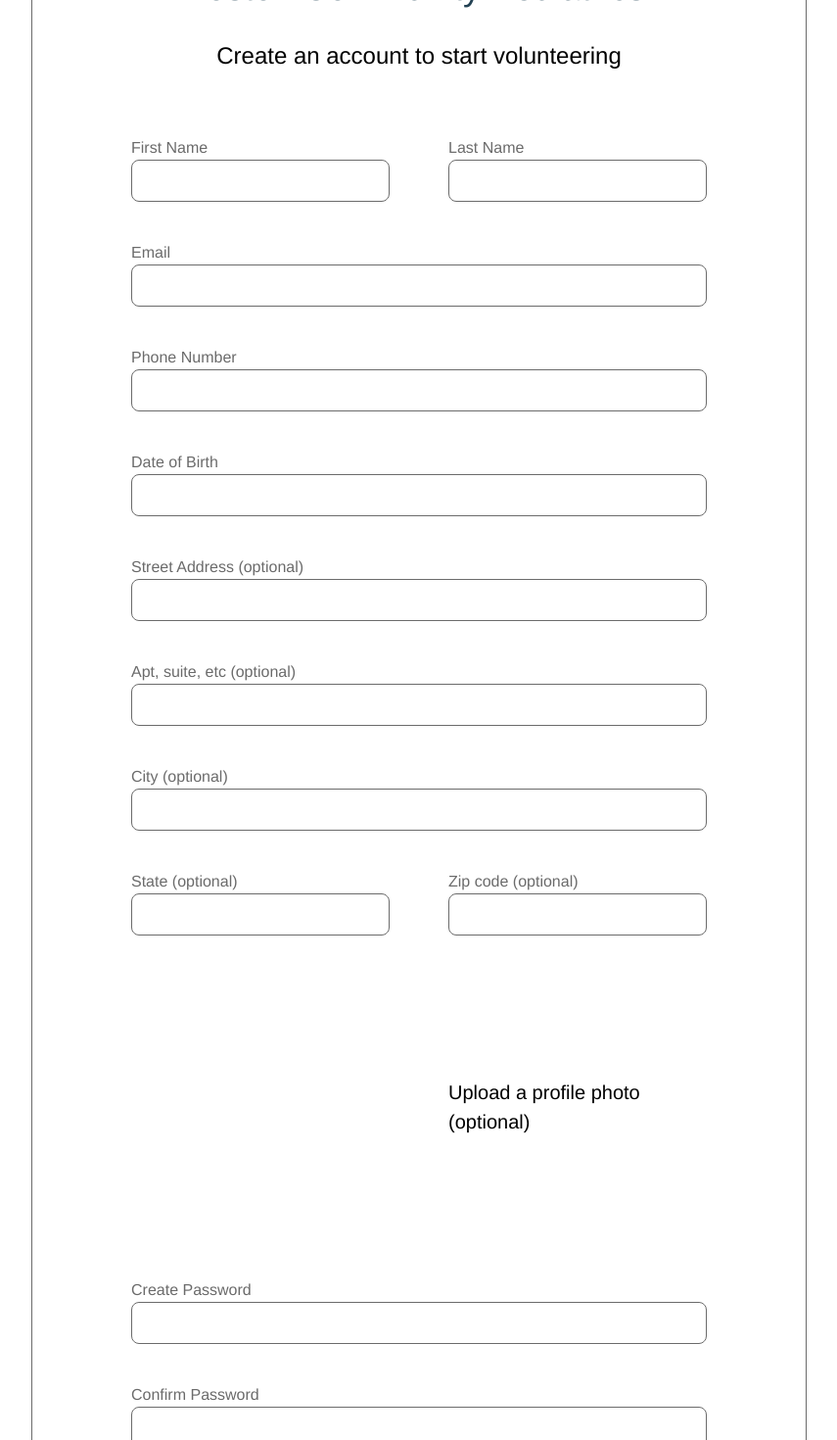
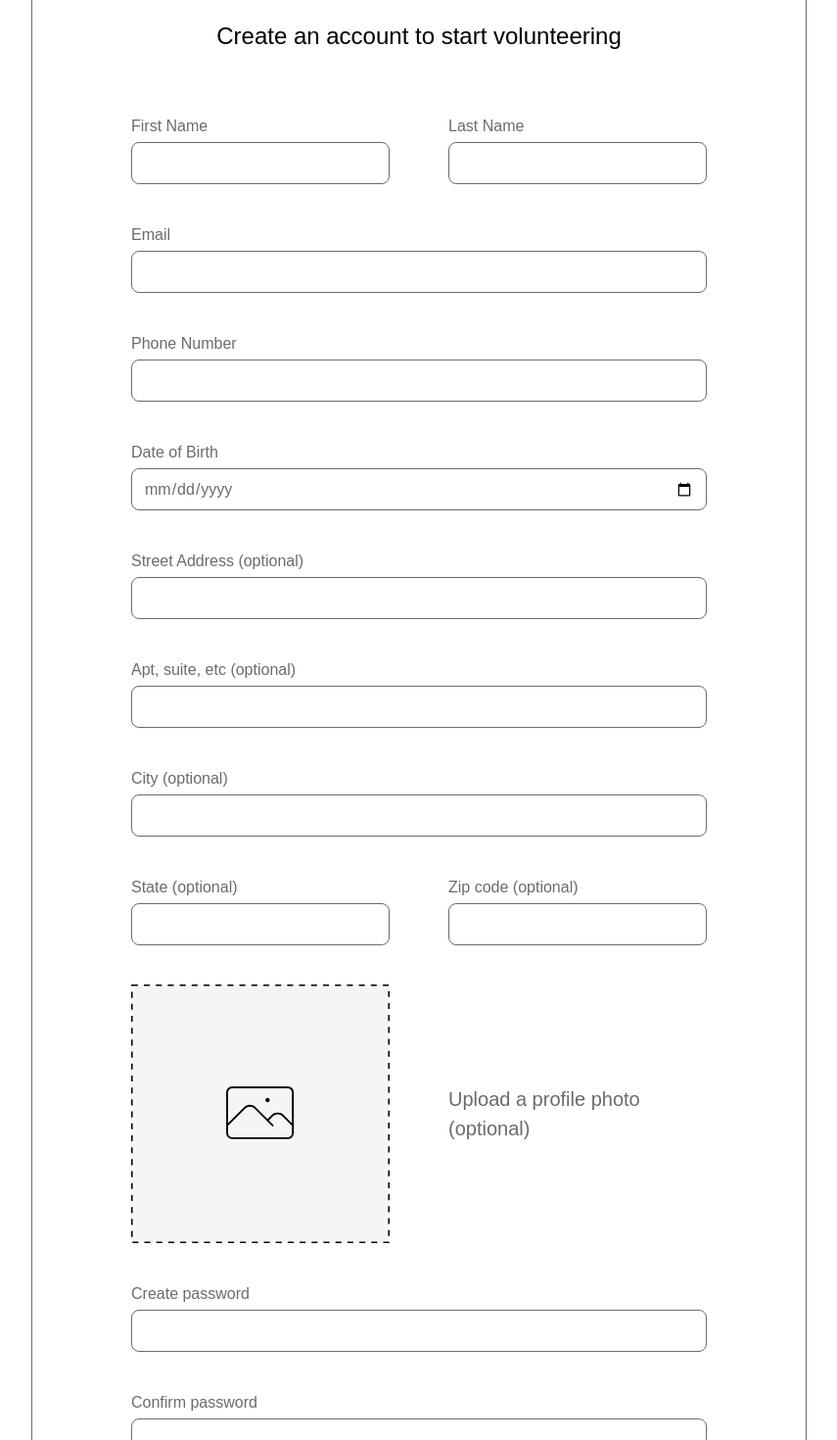
Before and after one commit to JumboCode/boston-community-pediatrics, a Next.js app: page /signup in a window 1280 px wide. Shown: the part 440-1910 px from the top of the page at 98% size, without its empty margins (212-1067 px from the left). Built offline with nearby package versions, Linux system fonts and the light colour scheme.

Commit message:
tailwind

```diff
--- a/src/components/auth/SignupForm.tsx
+++ b/src/components/auth/SignupForm.tsx
@@ -1,5 +1,6 @@
 import Image from "next/image";
 import BackArrow from "@/assets/icons/arrow-left.svg";
+import ProfilePlaceholder from "@/assets/icons/pfp-placeholder.svg"
 import Link from "next/link";
 
 /**
@@ -8,526 +9,222 @@ import Link from "next/link";
  * Also, the name of the component should capitalized, and the file should be the same.
  * */
 const SignupForm = () => {
-
   return (
-    <div
-      style={{
-        alignItems: "center",
-        display: "flex",
-        flexDirection: "column",
-        border: "1px solid #6B6B6B",
-        borderRadius: "8px",
-        marginTop: "220px",
-        marginBottom: "220px",
-        width: 792,
-        position: "relative",
-      }}
-    >
-      <div
-        style={{
-          width: "100%",
-          display: "flex",
-          justifyContent: "flex-start",
-          marginTop: "28px",
-          paddingLeft: "30px",
-          cursor: "pointer",
-        }}
-      >
+    <div className="flex flex-col items-center border border-[#6B6B6B] rounded-lg mt-[220px] mb-[220px] w-[792px] relative">
+      {/* Back arrow */}
+      <div className="w-full flex justify-start mt-7 pl-[30px] cursor-pointer">
         <Link href="/">
-          <Image
-            src={BackArrow}
-            alt="Back arrow"
-            style={{
-              width: "30.86px",
-              height: "24px",
-            }}
-          />
+          <Image src={BackArrow} alt="Back arrow" className="w-[30.86px] h-6" />
         </Link>
       </div>
-      <h1
-        style={{
-          fontFamily: "Avenir, Helvetica, Arial, sans-serif",
-          color: "#234254",
-          fontSize: "36px",
-          fontWeight: 500,
-          marginTop: "74px",
-          marginBottom: "24px",
-          textAlign: "center",
-        }}
-      >
+
+      {/* Heading */}
+      <h1 className="text-[#234254] text-[36px] font-medium mt-[74px] mb-6 text-center leading-tight">
         Welcome to <br /> Boston Community Pediatrics!
       </h1>
-      <p
-        style={{
-          fontFamily: "Avenir, Helvetica, Arial, sans-serif",
-          color: "#000000",
-          fontSize: "24px",
-          fontWeight: 400,
-          fontStyle: "Roman",
-          textAlign: "center",
-          marginBottom: "64px",
-        }}
-      >
+      <p className="text-black text-2xl font-normal text-center mb-16">
         Create an account to start volunteering
       </p>
-      <div
-        style={{
-          display: "flex",
-          flexDirection: "column",
-          gap: 40,
-          marginLeft: "102px",
-          marginRight: "102px",
-        }}
-      >
-        <div
-          style={{
-            display: "flex",
-            flexDirection: "row",
-            gap: 60,
-          }}
-        >
-          <div
-            style={{
-              display: "flex",
-              flexDirection: "column",
-              alignItems: "left",
-            }}
-          >
+
+      {/* Form fields */}
+      <div className="flex flex-col gap-10 mx-[102px]">
+        {/* First / Last */}
+        <div className="flex flex-row gap-[60px]">
+          <div className="flex flex-col items-start">
             <label
-              htmlFor="first name"
-              style={{
-                fontFamily: "Avenir, Helvetica, Arial, sans-serif",
-                fontSize: "16px",
-                fontWeight: 400,
-                fontStyle: "Roman",
-                color: "#6B6B6B",
-              }}
+              htmlFor="first-name"
+              className="text-base font-normal text-[#6B6B6B] mb-1"
             >
               First Name
             </label>
             <input
+              id="first-name"
               required
-              style={{
-                width: 264,
-                height: 43,
-                borderRadius: 8,
-                border: "1px solid #6B6B6B",
-                fontFamily: "Avenir, Helvetica, Arial, sans-serif",
-                color: "#6B6B6B",
-                fontSize: "16px",
-                fontWeight: 400,
-                padding: 12,
-              }}
-            ></input>
+              className="w-[264px] h-[43px] rounded-lg border border-[#6B6B6B] p-3 text-base text-[#6B6B6B] placeholder:text-[#6B6B6B] focus:outline-none focus:ring-2 focus:ring-[#234254]/30 focus:border-[#234254]"
+            />
           </div>
-          <div
-            style={{
-              display: "flex",
-              flexDirection: "column",
-              alignItems: "left",
-            }}
-          >
+
+          <div className="flex flex-col items-start">
             <label
-              htmlFor="last name"
-              style={{
-                fontFamily: "Avenir, Helvetica, Arial, sans-serif",
-                fontSize: "16px",
-                fontStyle: "Roman",
-                fontWeight: 400,
-                color: "#6B6B6B",
-              }}
+              htmlFor="last-name"
+              className="text-base font-normal text-[#6B6B6B] mb-1"
             >
               Last Name
             </label>
             <input
+              id="last-name"
               required
-              style={{
-                width: 264,
-                height: 43,
-                borderRadius: 8,
-                border: "1px solid #6B6B6B",
-                fontFamily: "Avenir, Helvetica, Arial, sans-serif",
-                color: "#6B6B6B",
-                fontSize: "16px",
-                fontWeight: 400,
-                padding: 12,
-              }}
-            ></input>
+              className="w-[264px] h-[43px] rounded-lg border border-[#6B6B6B] p-3 text-base text-[#6B6B6B] placeholder:text-[#6B6B6B] focus:outline-none focus:ring-2 focus:ring-[#234254]/30 focus:border-[#234254]"
+            />
           </div>
         </div>
-        <div
-          style={{
-            display: "flex",
-            flexDirection: "column",
-            alignItems: "left",
-          }}
-        >
+
+        {/* Email */}
+        <div className="flex flex-col items-start">
           <label
             htmlFor="email"
-            style={{
-              fontFamily: "Avenir, Helvetica, Arial, sans-serif",
-              fontSize: "16px",
-              fontStyle: "Roman",
-              fontWeight: 400,
-              color: "#6B6B6B",
-            }}
+            className="text-base font-normal text-[#6B6B6B] mb-1"
           >
             Email
           </label>
           <input
+            id="email"
+            type="email"
             required
-            style={{
-              width: 588,
-              height: 43,
-              borderRadius: 8,
-              border: "1px solid #6B6B6B",
-              fontFamily: "Avenir, Helvetica, Arial, sans-serif",
-              color: "#6B6B6B",
-              fontSize: "16px",
-              fontWeight: 400,
-              padding: 12,
-            }}
-          ></input>
+            className="w-[588px] h-[43px] rounded-lg border border-[#6B6B6B] p-3 text-base text-[#6B6B6B] placeholder:text-[#6B6B6B] focus:outline-none focus:ring-2 focus:ring-[#234254]/30 focus:border-[#234254]"
+          />
         </div>
-        <div
-          style={{
-            display: "flex",
-            flexDirection: "column",
-            alignItems: "left",
-          }}
-        >
+
+        {/* Phone */}
+        <div className="flex flex-col items-start">
           <label
-            htmlFor="phone number"
-            style={{
-              fontFamily: "Avenir, Helvetica, Arial, sans-serif",
-              fontSize: "16px",
-              fontStyle: "Roman",
-              fontWeight: 400,
-              color: "#6B6B6B",
-            }}
+            htmlFor="phone"
+            className="text-base font-normal text-[#6B6B6B] mb-1"
           >
             Phone Number
           </label>
           <input
+            id="phone"
+            type="tel"
             required
-            style={{
-              width: 588,
-              height: 43,
-              borderRadius: 8,
-              border: "1px solid #6B6B6B",
-              fontFamily: "Avenir, Helvetica, Arial, sans-serif",
-              color: "#6B6B6B",
-              fontSize: "16px",
-              fontWeight: 400,
-              padding: 12,
-            }}
-          ></input>
+            className="w-[588px] h-[43px] rounded-lg border border-[#6B6B6B] p-3 text-base text-[#6B6B6B] placeholder:text-[#6B6B6B] focus:outline-none focus:ring-2 focus:ring-[#234254]/30 focus:border-[#234254]"
+          />
         </div>
-        <div
-          style={{
-            display: "flex",
-            flexDirection: "column",
-            alignItems: "left",
-          }}
-        >
+
+        {/* DOB */}
+        <div className="flex flex-col items-start">
           <label
-            htmlFor="date of birth"
-            style={{
-              fontFamily: "Avenir, Helvetica, Arial, sans-serif",
-              fontSize: "16px",
-              fontStyle: "Roman",
-              fontWeight: 400,
-              color: "#6B6B6B",
-            }}
+            htmlFor="dob"
+            className="text-base font-normal text-[#6B6B6B] mb-1"
           >
             Date of Birth
           </label>
           <input
+            id="dob"
+            type="date"
             required
-            style={{
-              width: 588,
-              height: 43,
-              borderRadius: 8,
-              border: "1px solid #6B6B6B",
-              fontFamily: "Avenir, Helvetica, Arial, sans-serif",
-              color: "#6B6B6B",
-              fontSize: "16px",
-              fontWeight: 400,
-              padding: 12,
-            }}
-          ></input>
+            className="w-[588px] h-[43px] rounded-lg border border-[#6B6B6B] p-3 text-base text-[#6B6B6B] placeholder:text-[#6B6B6B] focus:outline-none focus:ring-2 focus:ring-[#234254]/30 focus:border-[#234254]"
+          />
         </div>
-        <div
-          style={{
-            display: "flex",
-            flexDirection: "column",
-            alignItems: "left",
-          }}
-        >
+
+        {/* Street Address */}
+        <div className="flex flex-col items-start">
           <label
-            htmlFor="street address"
-            style={{
-              fontFamily: "Avenir, Helvetica, Arial, sans-serif",
-              fontSize: "16px",
-              fontStyle: "Roman",
-              fontWeight: 400,
-              color: "#6B6B6B",
-            }}
+            htmlFor="street"
+            className="text-base font-normal text-[#6B6B6B] mb-1"
           >
             Street Address (optional)
           </label>
           <input
-            required
-            style={{
-              width: 588,
-              height: 43,
-              borderRadius: 8,
-              border: "1px solid #6B6B6B",
-              fontFamily: "Avenir, Helvetica, Arial, sans-serif",
-              color: "#6B6B6B",
-              fontSize: "16px",
-              fontWeight: 400,
-              padding: 12,
-            }}
-          ></input>
+            id="street"
+            className="w-[588px] h-[43px] rounded-lg border border-[#6B6B6B] p-3 text-base text-[#6B6B6B] placeholder:text-[#6B6B6B] focus:outline-none focus:ring-2 focus:ring-[#234254]/30 focus:border-[#234254]"
+          />
         </div>
-        <div
-          style={{
-            display: "flex",
-            flexDirection: "column",
-            alignItems: "left",
-          }}
-        >
+
+        {/* Apt/Suite */}
+        <div className="flex flex-col items-start">
           <label
-            htmlFor="apt, suit, etc"
-            style={{
-              fontFamily: "Avenir, Helvetica, Arial, sans-serif",
-              fontSize: "16px",
-              fontStyle: "Roman",
-              fontWeight: 400,
-              color: "#6B6B6B",
-            }}
+            htmlFor="apt"
+            className="text-base font-normal text-[#6B6B6B] mb-1"
           >
             Apt, suite, etc (optional)
           </label>
           <input
-            required
-            style={{
-              width: 588,
-              height: 43,
-              borderRadius: 8,
-              border: "1px solid #6B6B6B",
-              fontFamily: "Avenir, Helvetica, Arial, sans-serif",
-              color: "#6B6B6B",
-              fontSize: "16px",
-              fontWeight: 400,
-              padding: 12,
-            }}
-          ></input>
+            id="apt"
+            className="w-[588px] h-[43px] rounded-lg border border-[#6B6B6B] p-3 text-base text-[#6B6B6B] placeholder:text-[#6B6B6B] focus:outline-none focus:ring-2 focus:ring-[#234254]/30 focus:border-[#234254]"
+          />
         </div>
-        <div
-          style={{
-            display: "flex",
-            flexDirection: "column",
-            alignItems: "left",
-          }}
-        >
+
+        {/* City */}
+        <div className="flex flex-col items-start">
           <label
             htmlFor="city"
-            style={{
-              fontFamily: "Avenir, Helvetica, Arial, sans-serif",
-              fontSize: "16px",
-              fontStyle: "Roman",
-              fontWeight: 400,
-              color: "#6B6B6B",
-            }}
+            className="text-base font-normal text-[#6B6B6B] mb-1"
           >
             City (optional)
           </label>
           <input
-            required
-            style={{
-              width: 588,
-              height: 43,
-              borderRadius: 8,
-              border: "1px solid #6B6B6B",
-              fontFamily: "Avenir, Helvetica, Arial, sans-serif",
-              color: "#6B6B6B",
-              fontSize: "16px",
-              fontWeight: 400,
-              padding: 12,
-            }}
-          ></input>
+            id="city"
+            className="w-[588px] h-[43px] rounded-lg border border-[#6B6B6B] p-3 text-base text-[#6B6B6B] placeholder:text-[#6B6B6B] focus:outline-none focus:ring-2 focus:ring-[#234254]/30 focus:border-[#234254]"
+          />
         </div>
-        <div
-          style={{
-            display: "flex",
-            flexDirection: "row",
-            gap: 60,
-          }}
-        >
-          <div
-            style={{
-              display: "flex",
-              flexDirection: "column",
-              alignItems: "left",
-            }}
-          >
+
+        {/* State / Zip */}
+        <div className="flex flex-row gap-[60px]">
+          <div className="flex flex-col items-start">
             <label
-              htmlFor="first name"
-              style={{
-                fontFamily: "Avenir, Helvetica, Arial, sans-serif",
-                fontSize: "16px",
-                fontWeight: 400,
-                fontStyle: "Roman",
-                color: "#6B6B6B",
-              }}
+              htmlFor="state"
+              className="text-base font-normal text-[#6B6B6B] mb-1"
             >
               State (optional)
             </label>
             <input
-              required
-              style={{
-                width: 264,
-                height: 43,
-                borderRadius: 8,
-                border: "1px solid #6B6B6B",
-                fontFamily: "Avenir, Helvetica, Arial, sans-serif",
-                color: "#6B6B6B",
-                fontSize: "16px",
-                fontWeight: 400,
-                padding: 12,
-              }}
-            ></input>
+              id="state"
+              className="w-[264px] h-[43px] rounded-lg border border-[#6B6B6B] p-3 text-base text-[#6B6B6B] placeholder:text-[#6B6B6B] focus:outline-none focus:ring-2 focus:ring-[#234254]/30 focus:border-[#234254]"
+            />
           </div>
-          <div
-            style={{
-              display: "flex",
-              flexDirection: "column",
-              alignItems: "left",
-            }}
-          >
+
+          <div className="flex flex-col items-start">
             <label
-              htmlFor="zip code"
-              style={{
-                fontFamily: "Avenir, Helvetica, Arial, sans-serif",
-                fontSize: "16px",
-                fontStyle: "Roman",
-                fontWeight: 400,
-                color: "#6B6B6B",
-              }}
+              htmlFor="zip"
+              className="text-base font-normal text-[#6B6B6B] mb-1"
             >
               Zip code (optional)
             </label>
             <input
-              required
-              style={{
-                width: 264,
-                height: 43,
-                borderRadius: 8,
-                border: "1px solid #6B6B6B",
-                fontFamily: "Avenir, Helvetica, Arial, sans-serif",
-                color: "#6B6B6B",
-                fontSize: "16px",
-                fontWeight: 400,
-                padding: 12,
-              }}
-            ></input>
+              id="zip"
+              inputMode="numeric"
+              className="w-[264px] h-[43px] rounded-lg border border-[#6B6B6B] p-3 text-base text-[#6B6B6B] placeholder:text-[#6B6B6B] focus:outline-none focus:ring-2 focus:ring-[#234254]/30 focus:border-[#234254]"
+            />
           </div>
         </div>
-        <p
-          style={{
-            marginLeft: 324,
-            marginTop: 105,
-            marginBottom: 105,
-            fontFamily: "Avenir, Helvetica, Arial, sans-serif",
-            fontSize: "20px",
-            fontStyle: "Roman",
-            fontWeight: 400,
-            color: "#000000",
-          }}
-        >
+
+        {/* Upload helper text */}
+        <p className="flex items-center gap-[60px] text-[20px] text-[#6B6B6B]">
+          <Image
+            src={ProfilePlaceholder}
+            alt="Profile placeholder"
+            className="w-[264px] h-[264px] left"
+          />
+        <span>
           Upload a profile photo <br /> (optional)
-        </p>
-        <div
-          style={{
-            display: "flex",
-            flexDirection: "column",
-            alignItems: "left",
-          }}
-        >
+        </span>
+      </p>
+
+        {/* Password */}
+        <div className="flex flex-col items-start">
           <label
-            htmlFor="street address"
-            style={{
-              fontFamily: "Avenir, Helvetica, Arial, sans-serif",
-              fontSize: "16px",
-              fontStyle: "Roman",
-              fontWeight: 400,
-              color: "#6B6B6B",
-            }}
+            htmlFor="password"
+            className="text-base font-normal text-[#6B6B6B] mb-1"
           >
-            Create Password
+            Create password
           </label>
           <input
+            id="password"
+            type="password"
             required
-            style={{
-              width: 588,
-              height: 43,
-              borderRadius: 8,
-              border: "1px solid #6B6B6B",
-              fontFamily: "Avenir, Helvetica, Arial, sans-serif",
-              color: "#6B6B6B",
-              fontSize: "16px",
-              fontWeight: 400,
-              padding: 12,
-            }}
-          ></input>
+            className="w-[588px] h-[43px] rounded-lg border border-[#6B6B6B] p-3 text-base text-[#6B6B6B] placeholder:text-[#6B6B6B] focus:outline-none focus:ring-2 focus:ring-[#234254]/30 focus:border-[#234254]"
+          />
         </div>
-        <div
-          style={{
-            display: "flex",
-            flexDirection: "column",
-            alignItems: "left",
-          }}
-        >
+
+        <div className="flex flex-col items-start">
           <label
-            htmlFor="street address"
-            style={{
-              fontFamily: "Avenir, Helvetica, Arial, sans-serif",
-              fontSize: "16px",
-              fontStyle: "Roman",
-              fontWeight: 400,
-              color: "#6B6B6B",
-            }}
+            htmlFor="confirm-password"
+            className="text-base font-normal text-[#6B6B6B] mb-1"
           >
-            Confirm Password
+            Confirm password
           </label>
           <input
+            id="confirm-password"
+            type="password"
             required
-            style={{
-              width: 588,
-              height: 43,
-              borderRadius: 8,
-              border: "1px solid #6B6B6B",
-              fontFamily: "Avenir, Helvetica, Arial, sans-serif",
-              color: "#6B6B6B",
-              fontSize: "16px",
-              fontWeight: 400,
-              padding: 12,
-            }}
-          ></input>
+            className="w-[588px] h-[43px] rounded-lg border border-[#6B6B6B] p-3 text-base text-[#6B6B6B] placeholder:text-[#6B6B6B] focus:outline-none focus:ring-2 focus:ring-[#234254]/30 focus:border-[#234254]"
+          />
         </div>
       </div>
-      <p
-        style={{
-          // filler for button
-          marginTop: "90px",
-          marginBottom: "70px",
-          fontSize: "16px",
-        }}
-      >
-        button
-      </p>
+
+      {/* Button placeholder */}
+      <p className="mt-[90px] mb-[70px] text-base">button</p>
     </div>
   );
 };
```
Also changed, not shown: src/components/auth/LoginForm.tsx (+9 -86 lines), src/assets/icons/pfp-placeholder.svg (added).
